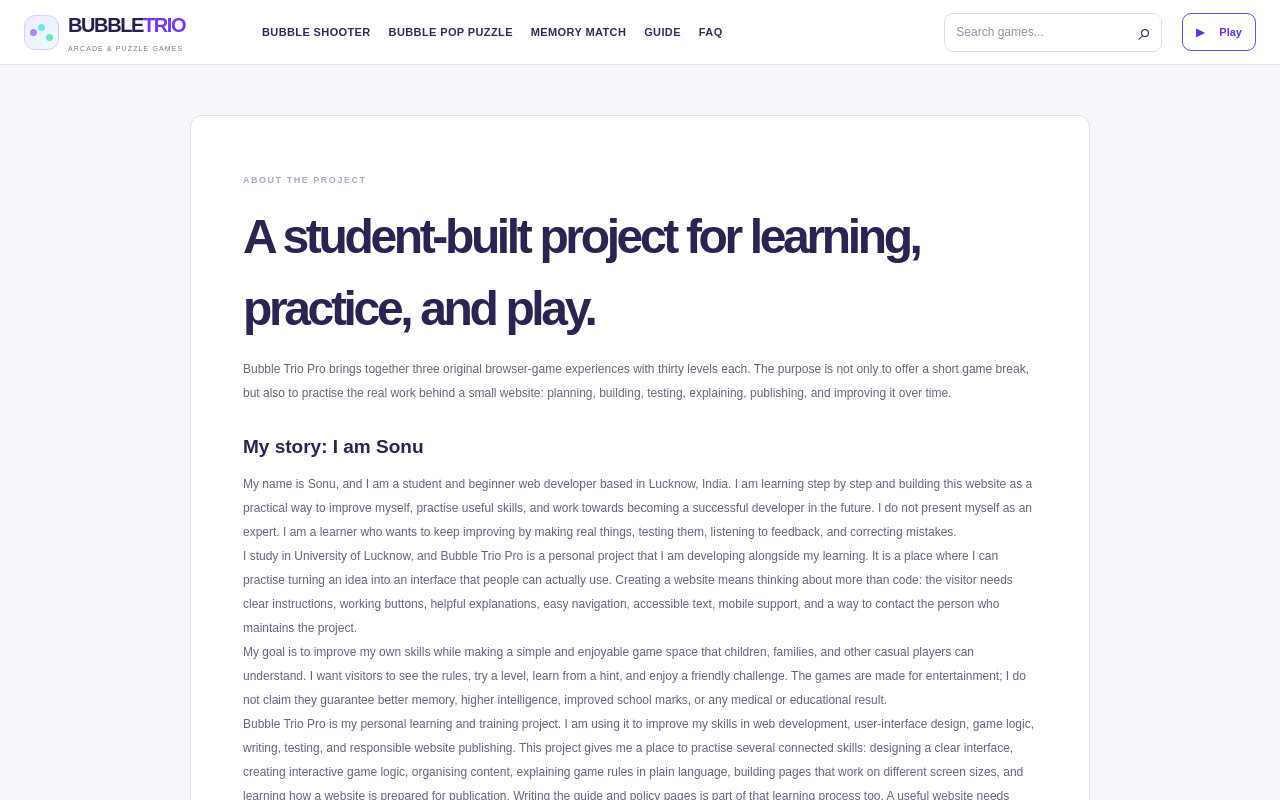
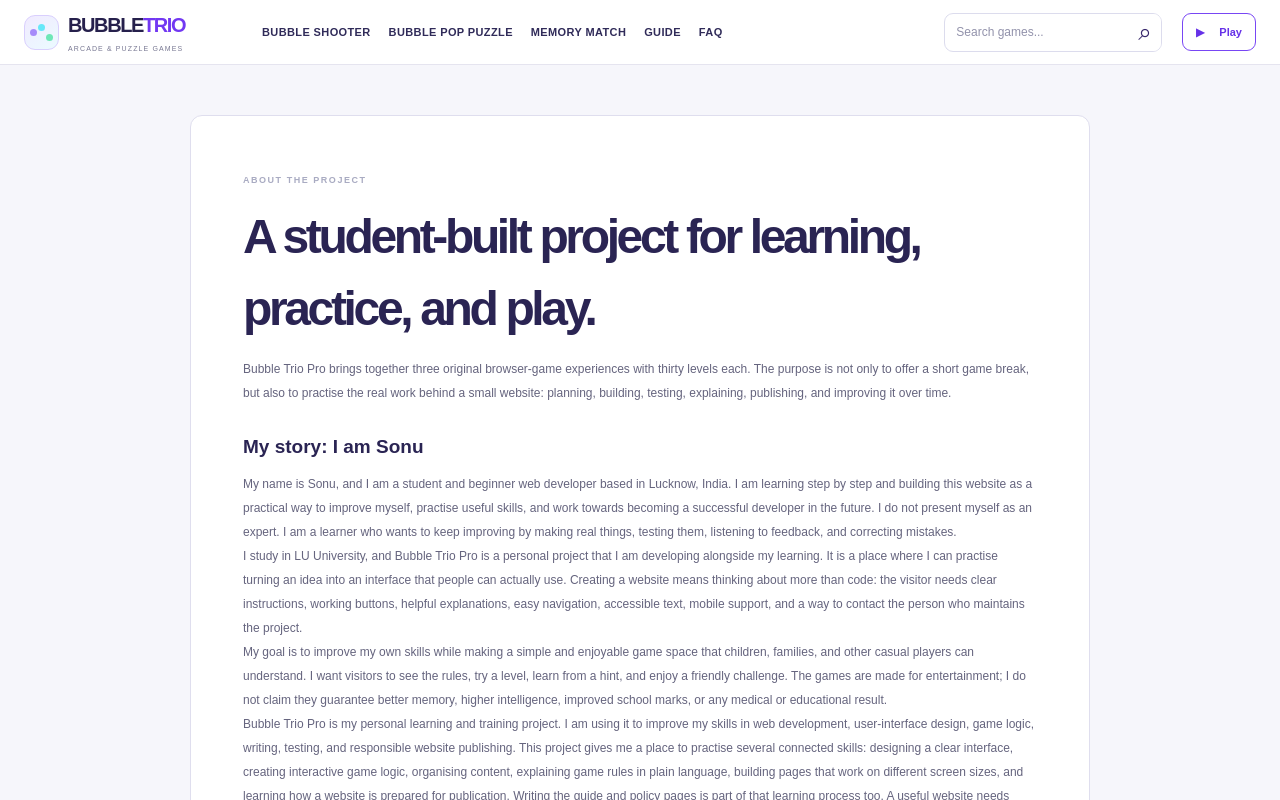
Before and after one commit to websiite01-tech/bubble-trio-pro, a Next.js app: page /about in a window 1280 px wide. Shown: the top 800 px of the page. Built offline with nearby package versions, Linux system fonts and the light colour scheme; no server answers.

Commit message:
profile: retain editable LU University label supplied by Sonu

```diff
--- a/app/site-config.js
+++ b/app/site-config.js
@@ -10,7 +10,7 @@ export const siteConfig = {
   creatorName: "Sonu",
   creatorRole: "student and beginner web developer",
   city: "Lucknow, India",
-  university: "University of Lucknow",
+  university: "LU University",
   creatorPurpose: "Bubble Trio Pro is my personal learning and training project. I am using it to improve my skills in web development, user-interface design, game logic, writing, testing, and responsible website publishing.",
   universityDisclaimer: "Bubble Trio Pro is an independent student learning project created by Sonu. It is not an official University of Lucknow website, course, department, or university-endorsed project. The university name describes the creator's student background and does not imply sponsorship or approval.",
 
```
